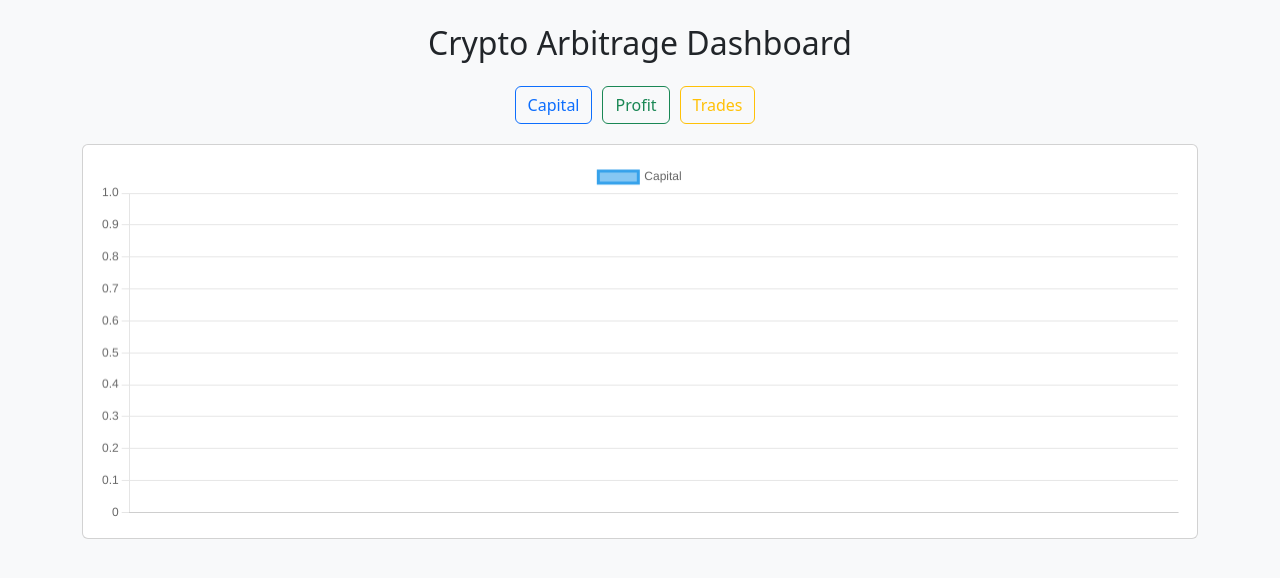
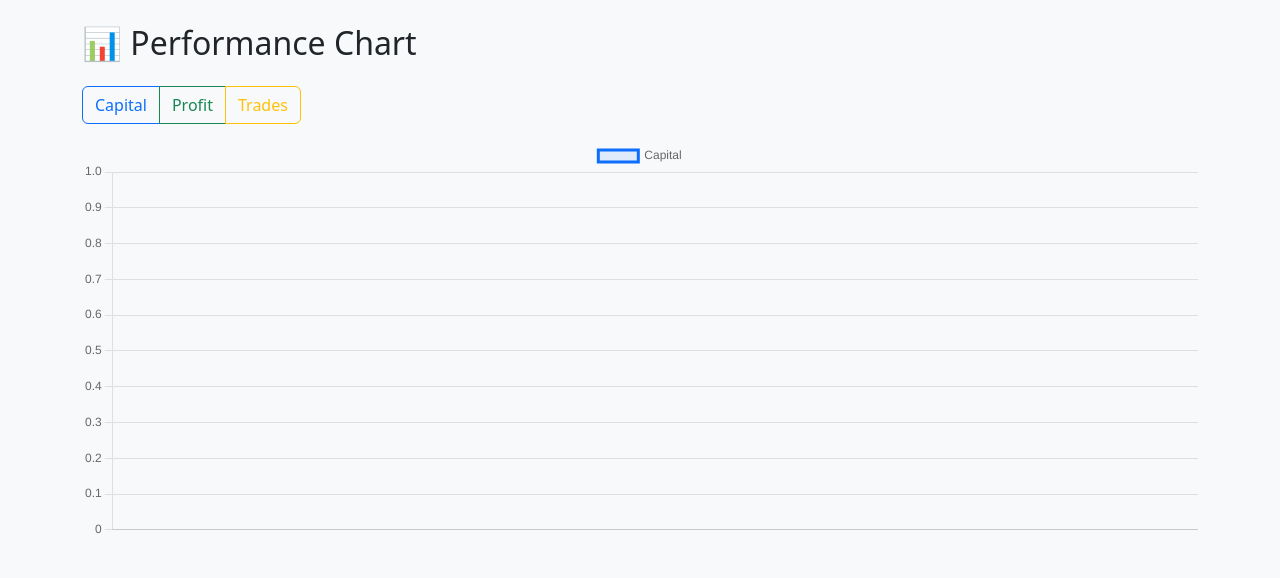
Before and after one commit to clement-mbogo/crypto-arbirtage-dashboard, a Flask app: template templates/dashboard.html in a window 1280 px wide. Shown: the top 578 px of the page. Run offline with Flask 3, Linux system fonts and the light colour scheme; the template is opened without the code that fills it, so the values that code supplies are empty.

Commit message:
all codes

```diff
--- a/templates/dashboard.html
+++ b/templates/dashboard.html
@@ -5,88 +5,94 @@
     <meta name="viewport" content="width=device-width, initial-scale=1.0">
     <title>Crypto Arbitrage Dashboard</title>
     <link href="https://cdn.jsdelivr.net/npm/bootstrap@5.3.0/dist/css/bootstrap.min.css" rel="stylesheet">
-  <script src="https://cdn.jsdelivr.net/npm/chart.js"></script>
-  <style>
-    body {
-      background-color: #f8f9fa;
-    }
-    .card {
-      margin-top: 20px;
-    }
-    .toggle-btns .btn {
-      margin-right: 10px;
-    }
-  </style>
 </head>
-<body>
-<div class="container mt-4">
-  <h2 class="text-center mb-4">Crypto Arbitrage Dashboard</h2>
+<body class="bg-light">
+<div class="container py-4">
+    <h2 class="mb-4">📊 Performance Chart</h2>
 
-  <div class="d-flex justify-content-center toggle-btns mb-3">
-    <button class="btn btn-outline-primary" onclick="setChartType('capital')">Capital</button>
-    <button class="btn btn-outline-success" onclick="setChartType('profit')">Profit</button>
-    <button class="btn btn-outline-warning" onclick="setChartType('trades')">Trades</button>
+    <!-- Chart Toggle Buttons -->
+    <div class="btn-group mb-3" role="group" aria-label="Chart toggles">
+        <button class="btn btn-outline-primary" onclick="toggleChart('capital')">Capital</button>
+        <button class="btn btn-outline-success" onclick="toggleChart('profit')">Profit</button>
+        <button class="btn btn-outline-warning" onclick="toggleChart('trades')">Trades</button>
     </div>
 
-  <div class="card">
-    <div class="card-body">
-      <canvas id="growthChart" height="100"></canvas>
-    </div>
-  </div>
+    <!-- Chart Canvas -->
+    <canvas id="growthChart" style="width:100%; height:400px;"></canvas>
 </div>
 
+<!-- Chart.js Library -->
+<script src="https://cdn.jsdelivr.net/npm/chart.js"></script>
+
+<!-- Chart Toggle Script -->
 <script>
 let chart;
 let chartType = 'capital';
 
-  function setChartType(type) {
+function fetchChartData() {
+    fetch('/get_chart_data')
+        .then(res => res.json())
+        .then(data => {
+            updateChart(data);
+        });
+}
+
+function updateChart(data) {
+    const labels = data.timestamps;
+    const datasets = {
+        capital: {
+            label: 'Capital',
+            data: data.capital,
+            borderColor: '#0d6efd',
+            backgroundColor: 'rgba(13, 110, 253, 0.1)',
+            fill: true,
+            tension: 0.3
+        },
+        profit: {
+            label: 'Profit',
+            data: data.profit,
+            borderColor: '#198754',
+            backgroundColor: 'rgba(25, 135, 84, 0.1)',
+            fill: true,
+            tension: 0.3
+        },
+        trades: {
+            label: 'Trade Count',
+            data: data.trade_count,
+            borderColor: '#ffc107',
+            backgroundColor: 'rgba(255, 193, 7, 0.1)',
+            fill: true,
+            tension: 0.3
+        }
+    };
+
+    if (chart) chart.destroy();
+    chart = new Chart(document.getElementById('growthChart'), {
+        type: 'line',
+        data: {
+            labels: labels,
+            datasets: [datasets[chartType]]
+        },
+        options: {
+            responsive: true,
+            plugins: {
+                legend: { display: true }
+            },
+            scales: {
+                x: { display: true },
+                y: { beginAtZero: true }
+            }
+        }
+    });
+}
+
+function toggleChart(type) {
     chartType = type;
     fetchChartData();
 }
 
-  function fetchChartData() {
-    fetch('/get_chart_data')
-      .then(response => response.json())
-      .then(data => {
-        let labels = data.timestamps;
-        let dataset = data[chartType];
+document.addEventListener('DOMContentLoaded', fetchChartData);
+</script>
 
-        const colors = {
-          capital: 'rgba(54, 162, 235, 0.6)',
-          profit: 'rgba(40, 167, 69, 0.6)',
-          trades: 'rgba(255, 193, 7, 0.6)'
-        };
-
-        if (chart) chart.destroy();
-
-        const ctx = document.getElementById('growthChart').getContext('2d');
-        chart = new Chart(ctx, {
-          type: 'line',
-          data: {
-            labels: labels,
-            datasets: [{
-              label: chartType.charAt(0).toUpperCase() + chartType.slice(1),
-              data: dataset,
-              backgroundColor: colors[chartType],
-              borderColor: colors[chartType].replace('0.6', '1'),
-              fill: true,
-              tension: 0.3
-            }]
-          },
-          options: {
-            responsive: true,
-            scales: {
-              y: {
-                beginAtZero: true
-              }
-            }
-          }
-        });
-      });
-  }
-
-  fetchChartData();
-  setInterval(fetchChartData, 10000);
-</script>
 </body>
 </html>
```
Also changed, not shown: static/chart.js (added, +64 -0 lines). Lines whose indentation alone changed are shown as unchanged.
